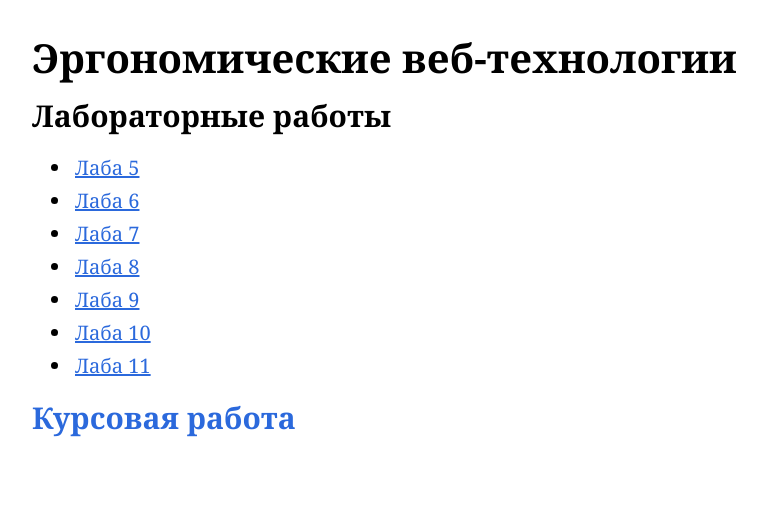
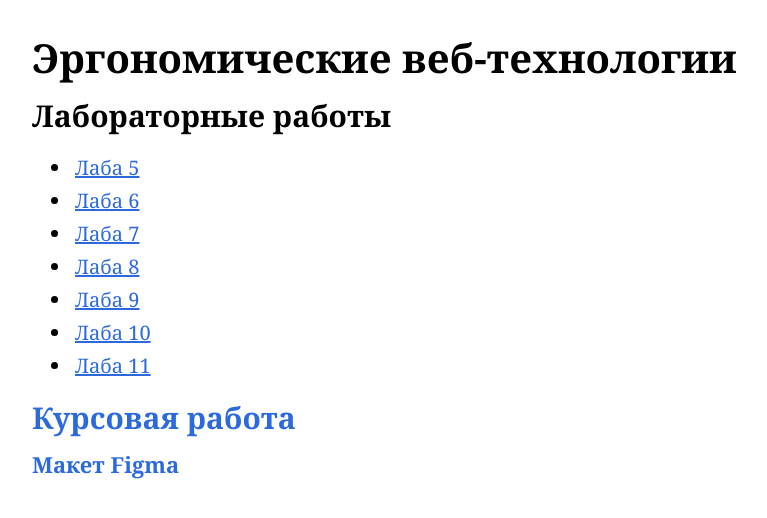
Before and after one commit to DeeMooR/bsuir_evt, a plain HTML site: page index.html in a window 1280 px wide. Shown: the whole page, without its empty margins (18-785 px from the left). Drawn offline with Linux system fonts and the light colour scheme.

```diff
--- a/index.html
+++ b/index.html
@@ -33,5 +33,6 @@
     </li>
   </ul>
   <h2><a href="./localTours/main.html">Курсовая работа</a></h2>
+  <h3><a href="https://www.figma.com/design/Xuwa4g6zqv7z4U9ywvgwgy/Local-Tours?node-id=0-1&t=8dWSEtcsPNinksLK-1" target="_blank">Макет Figma</a></h3>
 </body>
 </html>
--- a/style.css
+++ b/style.css
@@ -10,7 +10,11 @@
 }
 h2 {
   font-size: 30px;
-  margin: 0 0 15px 0;
+  margin: 0;
+}
+h3 {
+  font-size: 22px;
+  margin: 11px 0 0 0;
 }
 
 a {
@@ -24,12 +28,12 @@
 }
 
 ul {
-  margin: 0 0 15px 0;
+  margin: 15px 0;
 }
 li a {
   padding: 3px;
 }
 
-h2 a {
+h2 a, h3 a {
   text-decoration: none;
 }
```
